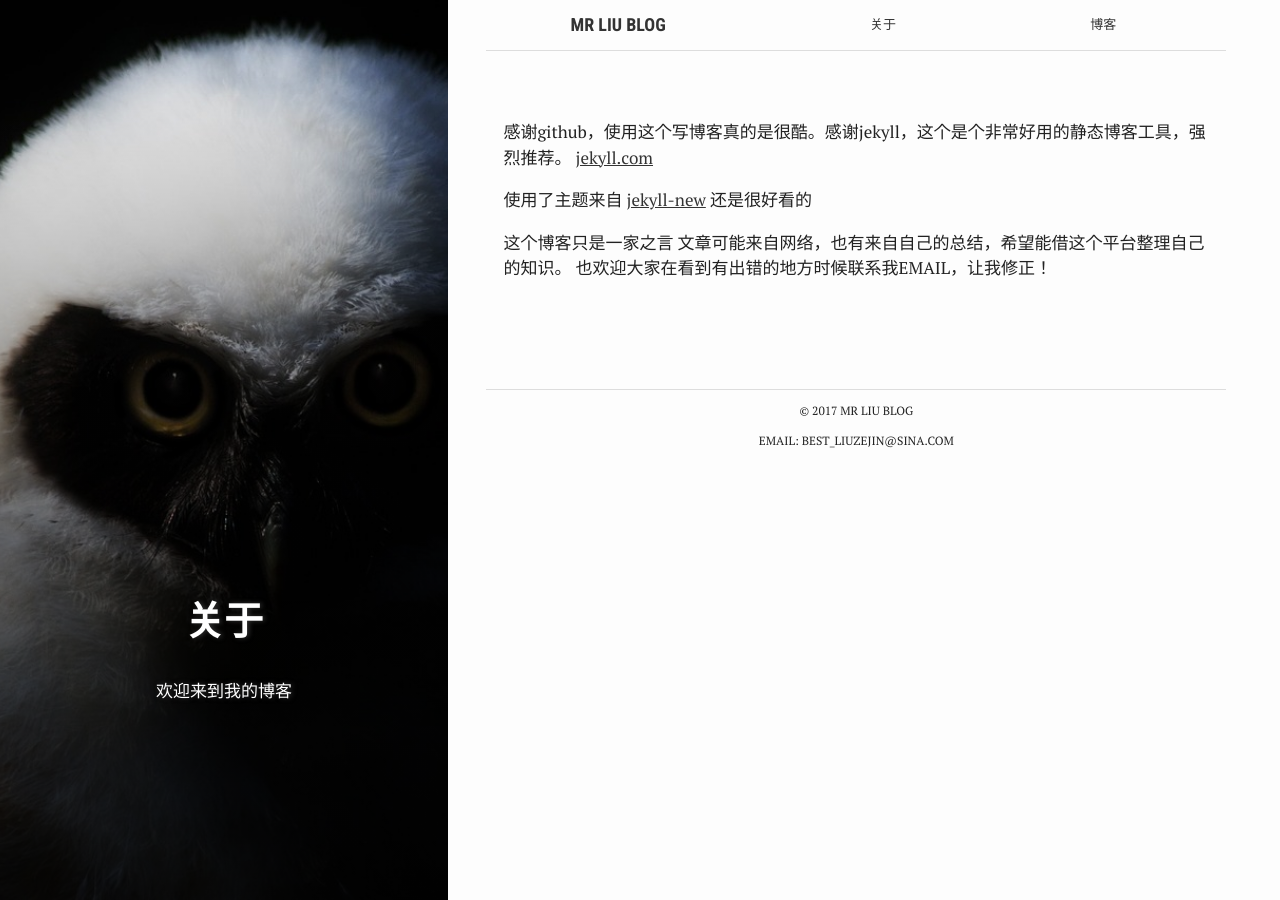
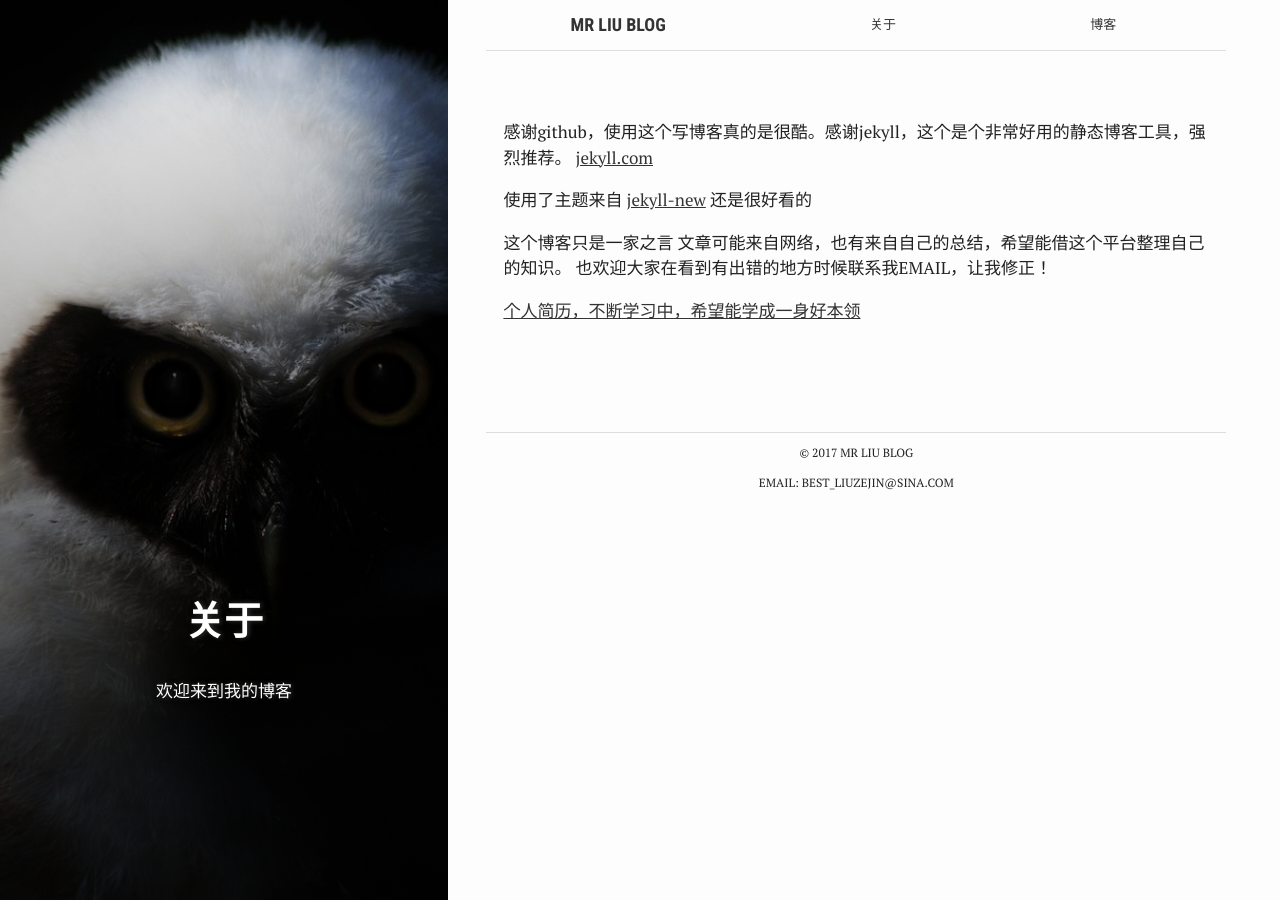
Before and after one commit to MR-liu/MR-liu.github.io, a Jekyll site: the page built from about.md, in a window 1280 px wide. Built offline with Jekyll 4.4.1, drawn with Linux system fonts in a browser that asks for light colours.

Commit message:
增加简历链接

```diff
--- a/about.md
+++ b/about.md
@@ -17,3 +17,5 @@
 这个博客只是一家之言
 文章可能来自网络，也有来自自己的总结，希望能借这个平台整理自己的知识。
 也欢迎大家在看到有出错的地方时候联系我EMAIL，让我修正！
+
+<a href="http://liuzejin.top/aboutMe/aboutMe.html">个人简历，不断学习中，希望能学成一身好本领</a>
```
